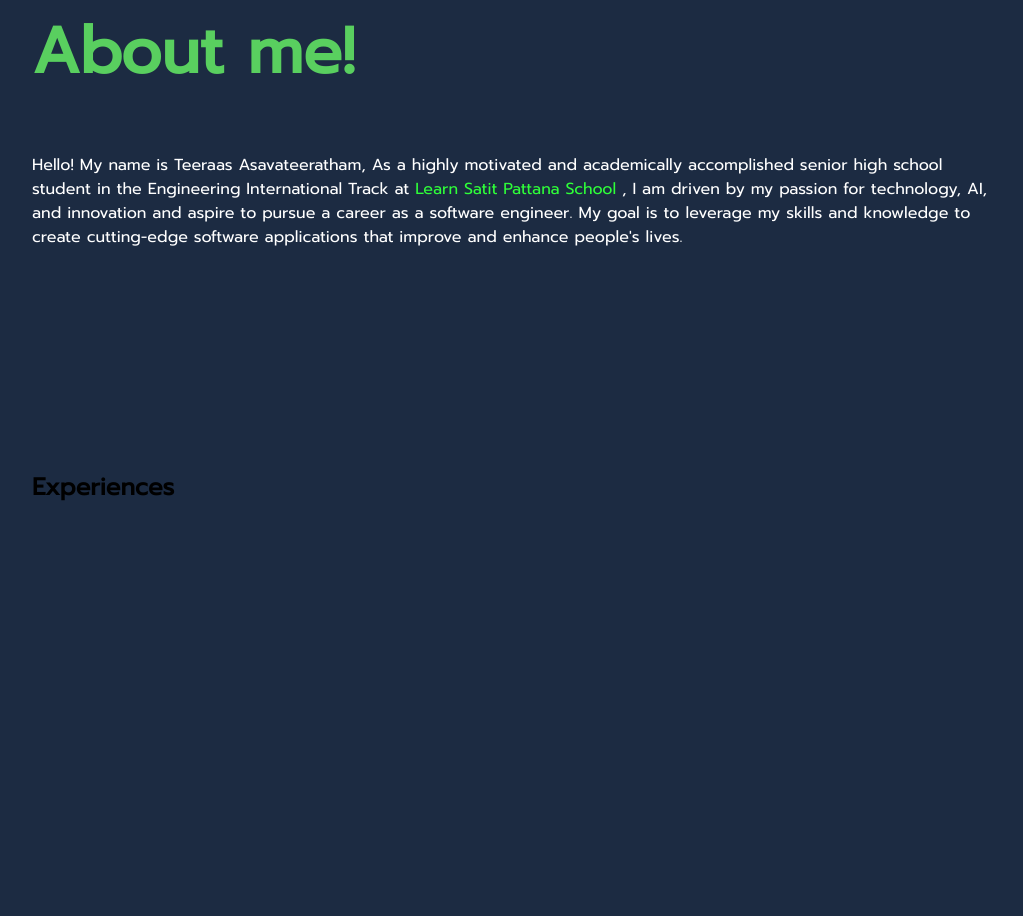
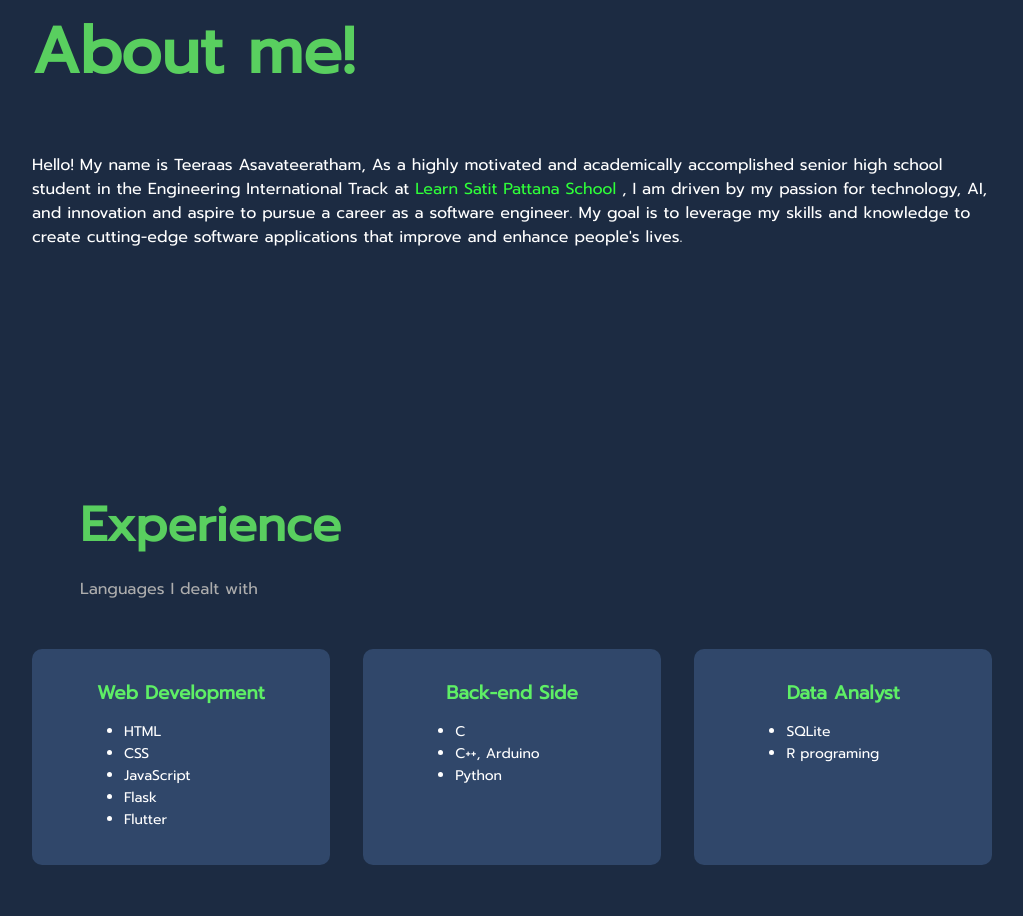
Before and after one commit to winwin2671/rush-project, a plain HTML site: page winwin/index_w.html in a window 1280 px wide. Shown: the part 1079-1995 px from the top of the page, without its empty margins (128-1151 px from the left). Before the commit the page ends 1704 px from the top, so only its background shows below. Drawn offline with nearby package versions, Linux system fonts and the light colour scheme.

Commit message:
experince page done!

```diff
--- a/winwin/index_w.html
+++ b/winwin/index_w.html
@@ -58,7 +58,35 @@
     </section>
     <section name="experience_p" id="experience_p">
       <div class="margin">
-        <h1 class="header_ex">Experiences</h1>
+        <h1 class="header_ex">Experience</h1>
+        <p class="dealt">Languages I dealt with</p>
+        <div class="row">
+          <div class="lag">
+            <h3 class="lag_title">Web Development</h3>
+            <ul>
+              <li>HTML</li>
+              <li>CSS</li>
+              <li>JavaScript</li>
+              <li>Flask</li>
+              <li>Flutter</li>
+            </ul>
+          </div>
+          <div class="lag">
+            <h3 class="lag_title">Back-end Side</h3>
+            <ul>
+              <li>C</li>
+              <li>C++, Arduino</li>
+              <li>Python</li>
+            </ul>
+          </div>
+          <div class="lag">
+            <h3 class="lag_title">Data Analyst</h3>
+            <ul>
+              <li>SQLite</li>
+              <li>R programing</li>
+            </ul>
+          </div>
+        </div>
       </div>
     </section>
   </body>
--- a/winwin/styles.css
+++ b/winwin/styles.css
@@ -120,6 +120,62 @@ a {
   color: rgb(47, 255, 57);
   text-decoration: none;
 }
+
+.header_ex {
+  color: rgb(89, 207, 95);
+  font-size: 3rem;
+  padding-left: 3rem;
+  margin-bottom: 0;
+}
+
+.dealt {
+  padding-left: 3rem;
+}
+
+h1 {
+  font-size: 36px;
+  font-weight: 600;
+}
+p {
+  color: rgb(173, 173, 173);
+}
+ul {
+  color: white;
+  font-size: 14px;
+  font-weight: 300;
+  line-height: 22px;
+  padding-left: 5rem;
+}
+.row {
+  margin-top: 5%;
+  display: flex;
+  justify-content: space-between;
+  transition: transform 0.3s;
+}
+
+.lag:hover {
+  transform: scale(1.5);
+  box-shadow: 0 8px 16px 0 rgb(47, 255, 57);
+}
+
+.lag {
+  background-color: rgb(48, 71, 106);
+  flex-basis: 31%;
+  border-radius: 10px;
+  margin-bottom: 5%;
+  padding: 20px 12px;
+  box-sizing: border-box;
+  transition: 0.5s;
+  transition: transform 0.3s;
+}
+
+.lag_title {
+  color: rgb(94, 239, 101);
+  text-align: center;
+  font-weight: 600;
+  margin: 10px 0;
+}
+
 /*phone sizing*/
 @media only screen and (max-width: 550px) {
   .bigger_n {
@@ -156,4 +212,11 @@ a {
   .name {
     padding-top: 1rem;
   }
+  .row {
+    flex-direction: column;
+  }
+  .lag:hover {
+    transform: none;
+    box-shadow: none;
+  }
 }
```
